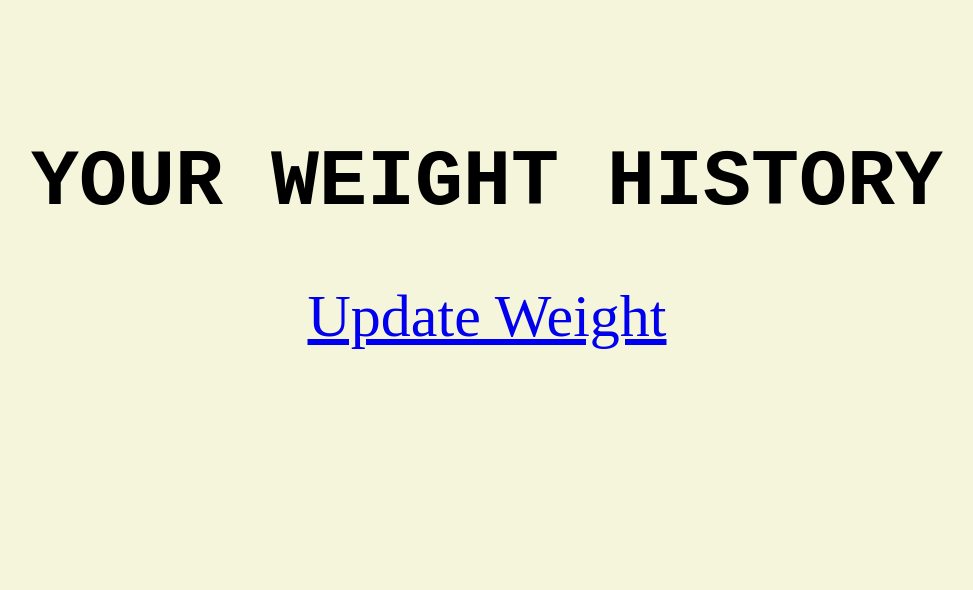
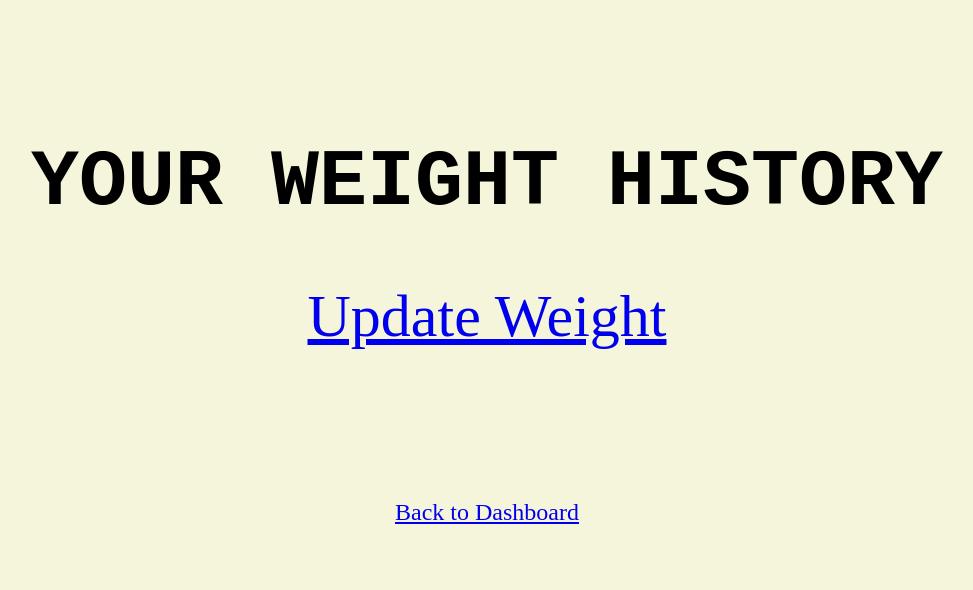
Before and after one commit to immanuella1/workoutplan, a Flask app: page /weight-history in a window 1280 px wide. Shown: the top 590 px of the page, without its empty margins (153-1126 px from the left). Run offline with Flask 3, Linux system fonts and the light colour scheme; the visitor is signed in with stand-in values (Sample User, id 1); data that the repository does not hold is empty.

Commit message:
made nessecery changes and about to push to main

```diff
--- a/app/templates/daily_checkin.html
+++ b/app/templates/daily_checkin.html
@@ -36,6 +36,9 @@
     </form>
   </div>
   </div>
-  <p><a href="{{ url_for('auth.index') }}">Back to Dashboard</a></p>
+  <div class="text_size">
+    <div class="center_main">
+    <p><a href="{{ url_for('auth.index') }}">Back to Dashboard</a></p>
+  </div>
 </body>
 </html>
--- a/app/templates/weight_history.html
+++ b/app/templates/weight_history.html
@@ -27,5 +27,9 @@
   </div>
   {% endif %}
   </div>
+  <div class="text_size">
+    <div class="center_main">
+    <p><a href="{{ url_for('auth.index') }}">Back to Dashboard</a></p>
+  </div>
 </body>
 </html>
```
